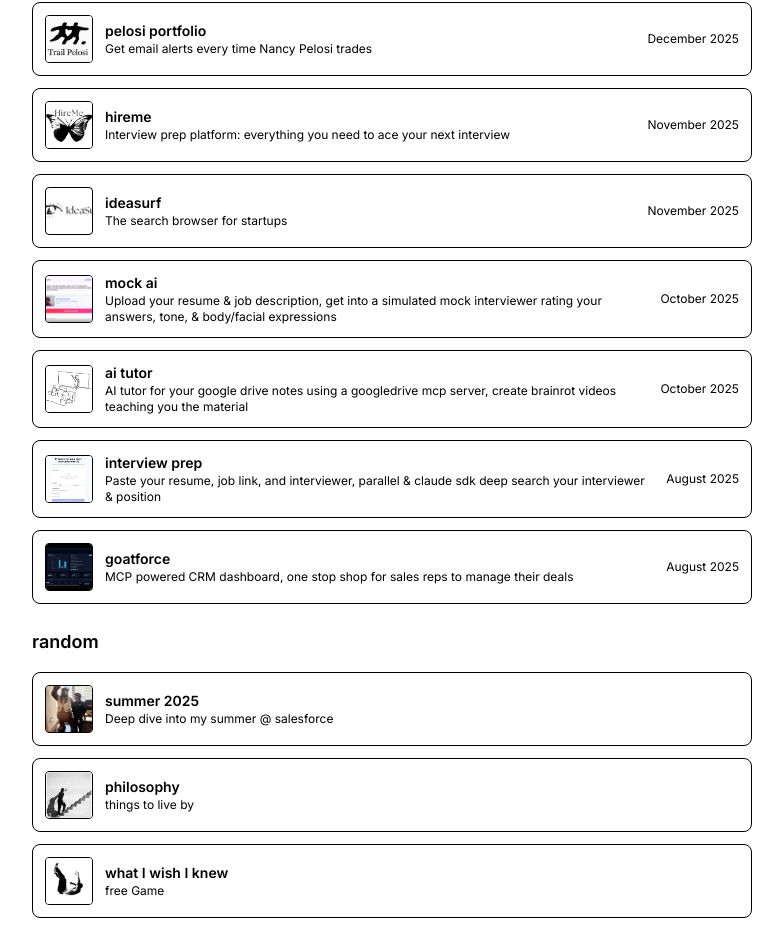
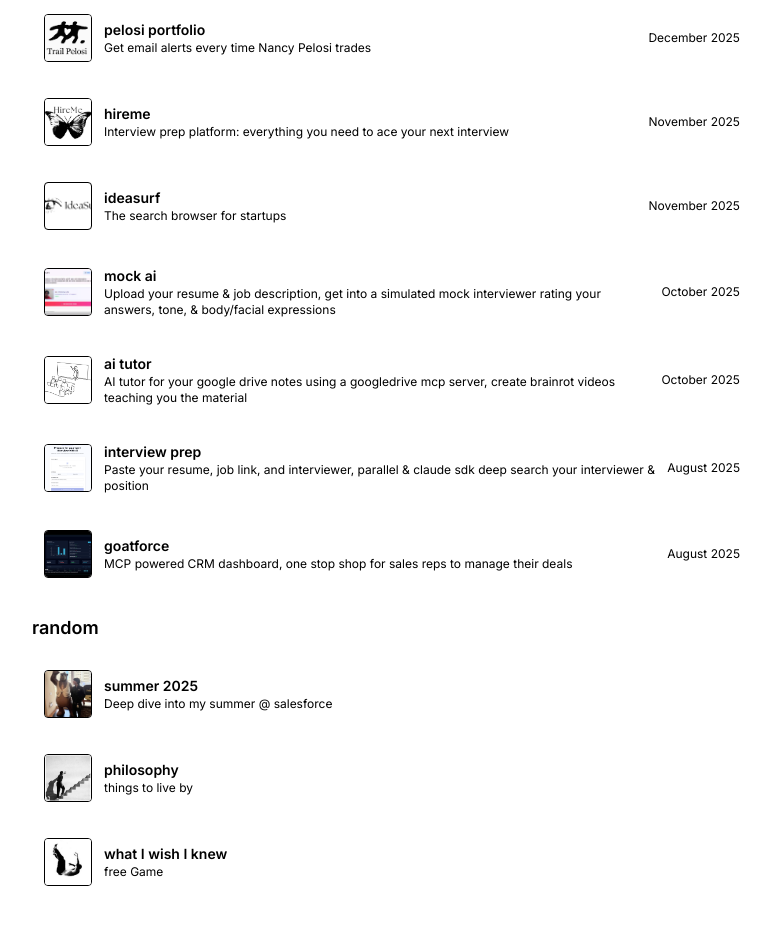
Before and after one commit to darielgu/oct-portfolio, a Next.js app: page / in a window 1280 px wide. Shown: the part 302-1254 px from the top of the page, without its empty margins (248-1031 px from the left). Built offline with nearby package versions, Linux system fonts and the light colour scheme.

Commit message:
no borders

```diff
--- a/app/page.tsx
+++ b/app/page.tsx
@@ -73,7 +73,7 @@
           {/* Project 1` */}
           <div className="space-y-3">
             <a href="/pelosi" className="block">
-              <div className="border border-black rounded-lg p-3 flex items-center space-x-3 hover:bg-black transition-colors duration-250 group">
+              <div className="rounded-lg p-3 flex items-center space-x-3 hover:bg-black transition-colors duration-250 group">
                 <div className="w-12 h-12 bg-white border border-black rounded flex-shrink-0 flex items-center justify-center overflow-hidden">
                   <img
                     src="/images/pelosi.png"
@@ -94,7 +94,7 @@
             </a>
 
             <a href="/hireme" className="block">
-              <div className="border border-black rounded-lg p-3 flex items-center space-x-3 hover:bg-black transition-colors duration-250 group">
+              <div className="rounded-lg p-3 flex items-center space-x-3 hover:bg-black transition-colors duration-250 group">
                 <div className="w-12 h-12 bg-white border border-black rounded flex-shrink-0 flex items-center justify-center overflow-hidden">
                   <img
                     src="/images/hireme.png"
@@ -115,7 +115,7 @@
               </div>
             </a>
             <a href="/ideasurf" className="block">
-              <div className="border border-black rounded-lg p-3 flex items-center space-x-3 hover:bg-black transition-colors duration-250 group">
+              <div className="rounded-lg p-3 flex items-center space-x-3 hover:bg-black transition-colors duration-250 group">
                 <div className="w-12 h-12 bg-white border border-black rounded flex-shrink-0 flex items-center justify-center overflow-hidden">
                   <img
                     src="/images/IdeaSurf-removebg.png"
@@ -136,7 +136,7 @@
             </a>
 
             <a href="/mock-ai" className="block">
-              <div className="border border-black rounded-lg p-3 flex items-center space-x-3 hover:bg-black transition-colors duration-250 group">
+              <div className="rounded-lg p-3 flex items-center space-x-3 hover:bg-black transition-colors duration-250 group">
                 <div className="w-12 h-12 bg-white border border-black rounded flex-shrink-0 flex items-center justify-center overflow-hidden">
                   <img
                     src="/images/mock.png"
@@ -160,7 +160,7 @@
 
             {/* Project 2 */}
             <a href="/ai-tutor" className="block">
-              <div className="border border-black rounded-lg p-3 flex items-center space-x-3 hover:bg-black transition-colors duration-250 group">
+              <div className="rounded-lg p-3 flex items-center space-x-3 hover:bg-black transition-colors duration-250 group">
                 <div className="w-12 h-12 bg-white border border-black rounded flex-shrink-0 flex items-center justify-center overflow-hidden">
                   <img
                     src="/images/ai-tutor.png"
@@ -183,7 +183,7 @@
 
             {/* Project 3 */}
             <a href="/interview-prep" className="block">
-              <div className="border border-black rounded-lg p-3 flex items-center space-x-3 hover:bg-black transition-colors duration-250 group">
+              <div className="rounded-lg p-3 flex items-center space-x-3 hover:bg-black transition-colors duration-250 group">
                 <div className="w-12 h-12 bg-white border border-black rounded flex-shrink-0 flex items-center justify-center overflow-hidden">
                   <img
                     src="/images/interview-prep.png"
@@ -204,7 +204,7 @@
               </div>
             </a>
             <a href="/goatforce" className="block">
-              <div className="border border-black rounded-lg p-3 flex items-center space-x-3 hover:bg-black transition-colors duration-250 group">
+              <div className="rounded-lg p-3 flex items-center space-x-3 hover:bg-black transition-colors duration-250 group">
                 <div className="w-12 h-12 bg-white border border-black rounded flex-shrink-0 flex items-center justify-center overflow-hidden">
                   <img
                     src="/images/goatforce.png"
@@ -233,7 +233,7 @@
           </h2>
           <div className="space-y-3">
             <a href="/salesforce-recap" className="block">
-              <div className="border border-black rounded-lg p-3 flex items-center space-x-3 hover:bg-black transition-colors duration-250 group">
+              <div className="rounded-lg p-3 flex items-center space-x-3 hover:bg-black transition-colors duration-250 group">
                 <div className="w-12 h-12 bg-white border border-black rounded flex-shrink-0 flex items-center justify-center overflow-hidden">
                   <img
                     src="/images/recap.jpeg"
@@ -253,7 +253,7 @@
               </div>
             </a>
             <a href="/philosophy" className="block">
-              <div className="border border-black rounded-lg p-3 flex items-center space-x-3 hover:bg-black transition-colors duration-250 group">
+              <div className="rounded-lg p-3 flex items-center space-x-3 hover:bg-black transition-colors duration-250 group">
                 <div className="w-12 h-12 bg-white border border-black rounded flex-shrink-0 flex items-center justify-center overflow-hidden">
                   <img
                     src="/images/life.jpeg"
@@ -270,7 +270,7 @@
               </div>
             </a>
             <a href="/game" className="block">
-              <div className="border border-black rounded-lg p-3 flex items-center space-x-3 hover:bg-black transition-colors duration-250 group">
+              <div className="rounded-lg p-3 flex items-center space-x-3 hover:bg-black transition-colors duration-250 group">
                 <div className="w-12 h-12 bg-white border border-black rounded flex-shrink-0 flex items-center justify-center overflow-hidden">
                   <img
                     src="/images/game.jpeg"
```
